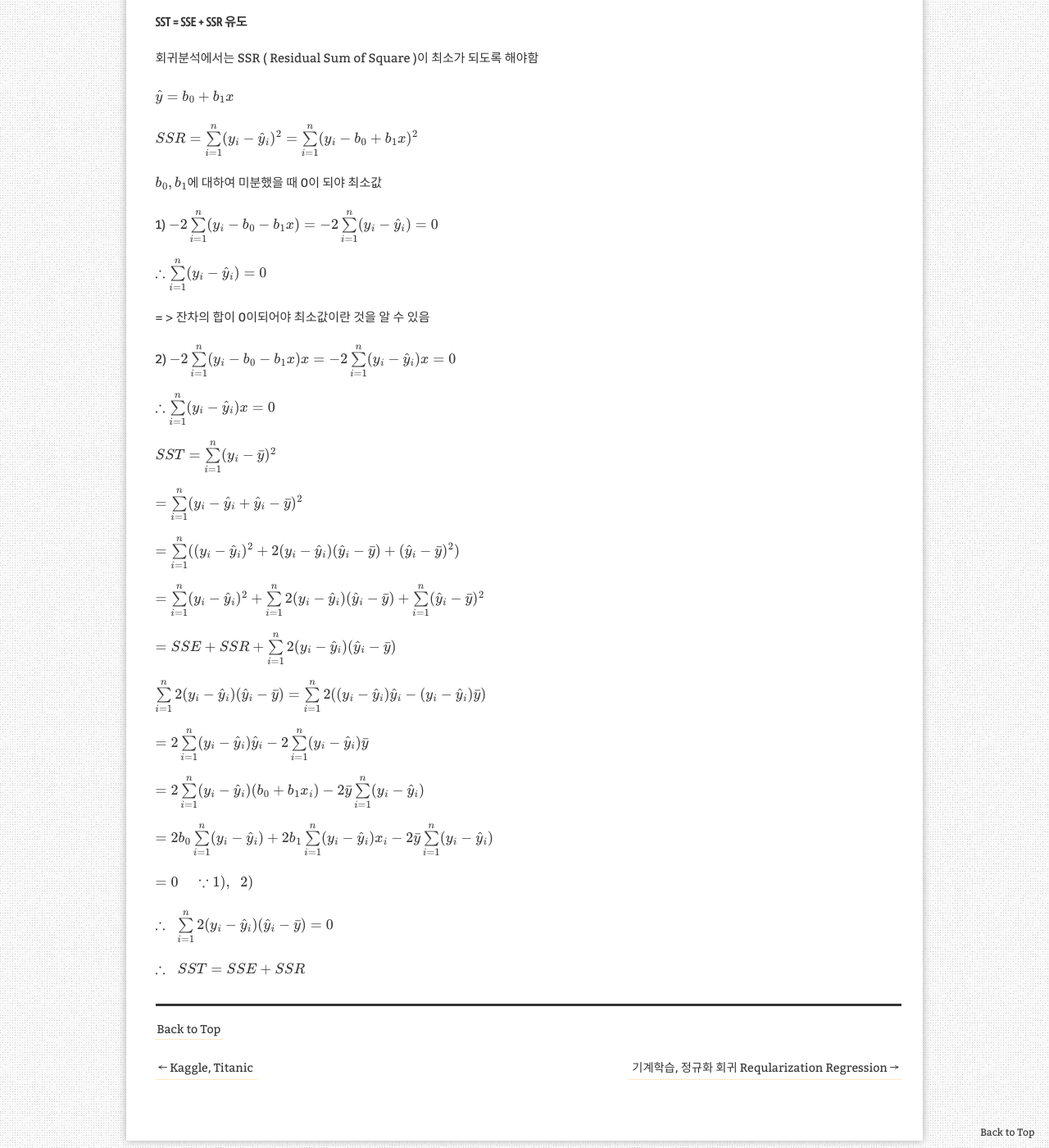
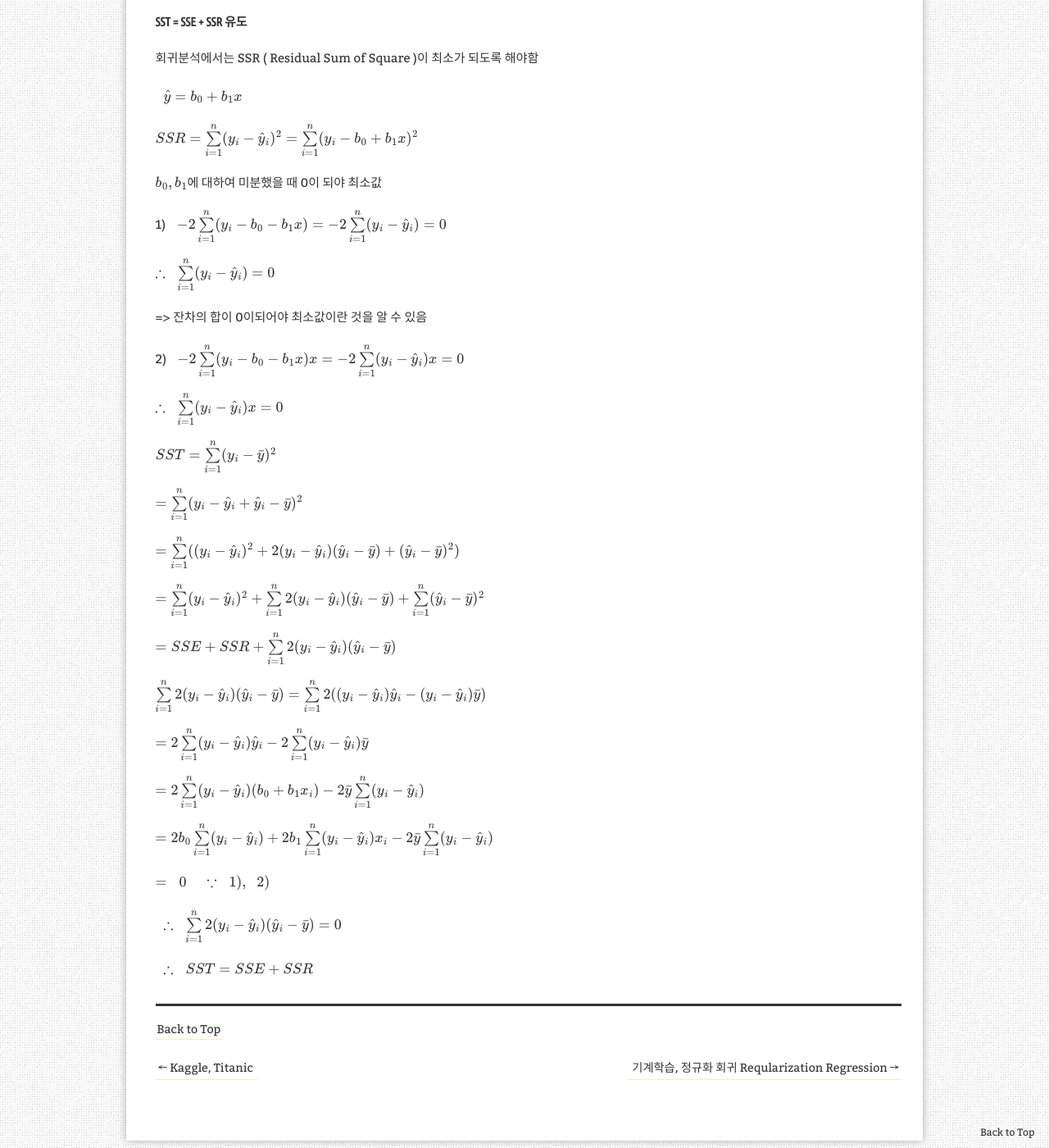
Before and after one commit to aristohyun/aristohyun.github.io, a Jekyll site: the page built from _posts/2021-06-25-Linear-Regression.md, in a window 1280 px wide and 1400 px high, scrolled down 2443 px. Shown: the whole window at 82% size. Built offline with Jekyll 4.4.1, drawn with Linux system fonts in a browser that asks for light colours; formulas are drawn with MathJax 3; comment, search, counter and statistics services are not loaded.

Commit message:
Update 2021-06-25-Linear-Regression.md

```diff
--- a/_posts/2021-06-25-Linear-Regression.md
+++ b/_posts/2021-06-25-Linear-Regression.md
@@ -71,26 +71,21 @@ $\hat{y}_ i$ : 추정값 (회귀식의 값)
 
 회귀분석에서는 SSR ( Residual Sum of Square )이 최소가 되도록 해야함
 
-$ \hat{y} = b_0 + b_1 x $
+$ \;\; \hat{y} = b_0 + b_1 x $
 
 $ SSR = \sum\limits_ {i=1}^{n}(y_ i - \hat{y}_ i)^2 = \sum\limits_ {i=1}^{n}(y_ i - b_0 + b_1 x)^2$
 
 $ b_ 0, b_ 1 $에 대하여 미분했을 때 0이 되야 최소값
 
-1) $ -2 \sum\limits_ {i=1}^{n} (y_ i - b_0 - b_1 x)  = -2 \sum\limits_ {i=1}^{n} (y_ i - \hat{y}_ i) = 0 $
+1) $ \;\; -2 \sum\limits_ {i=1}^{n} (y_ i - b_0 - b_1 x)  = -2 \sum\limits_ {i=1}^{n} (y_ i - \hat{y}_ i) = 0 $
 
-$  \therefore \sum\limits_ {i=1}^{n} (y_ i - \hat{y}_ i) = 0  $
+$  \therefore \;\; \sum\limits_ {i=1}^{n} (y_ i - \hat{y}_ i) = 0  $
 
-= > 잔차의 합이 0이되어야 최소값이란 것을 알 수 있음
+=> 잔차의 합이 0이되어야 최소값이란 것을 알 수 있음
 
+2) $ \;\; -2 \sum\limits_ {i=1}^{n} (y_ i - b_0 - b_1 x) x  = -2 \sum\limits_ {i=1}^{n} (y_ i - \hat{y}_ i) x = 0 $
 
-
-
-2) $ -2 \sum\limits_ {i=1}^{n} (y_ i - b_0 - b_1 x) x  = -2 \sum\limits_ {i=1}^{n} (y_ i - \hat{y}_ i) x = 0 $
-
-$  \therefore \sum\limits_ {i=1}^{n} (y_ i - \hat{y}_ i) x = 0  $
-
-
+$  \therefore \;\; \sum\limits_ {i=1}^{n} (y_ i - \hat{y}_ i) x = 0  $
 
 $ SST = \sum\limits_{i=1}^{n}(y_ i - \bar{y})^{2} $
 
@@ -110,8 +105,8 @@ $ = 2 \sum\limits_ {i=1}^{n} (y_ i - \hat{y}_ i)(b_0 + b_1 x_ i) - 2\bar{y} \sum
 
 $ = 2 b_0 \sum\limits_ {i=1}^{n} (y_ i - \hat{y}_ i) + 2 b_1 \sum\limits_ {i=1}^{n} (y_ i - \hat{y}_ i) x_ i - 2\bar{y} \sum\limits_{i=1}^{n} (y_ i - \hat{y}_ i) $
 
-$ = 0 \;\;\;\; \because   1) , \;\;  2) $
+$ = \;\; 0 \;\;\;\; \because \;\; 1) , \;\;  2) $
 
-$ \therefore \;\; \sum\limits_ {i=1}^{n}2(y_ i - \hat{y}_ i)(\hat{y}_ i - \bar{y}) = 0 $
+$ \;\; \therefore \;\; \sum\limits_ {i=1}^{n}2(y_ i - \hat{y}_ i)(\hat{y}_ i - \bar{y}) = 0 $
 
-$ \therefore \;\; SST = SSE + SSR $
+$ \;\; \therefore \;\; SST = SSE + SSR $
```
